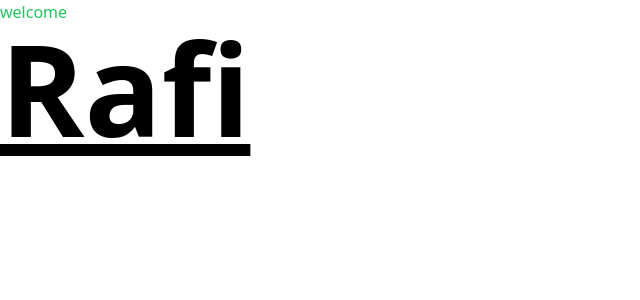
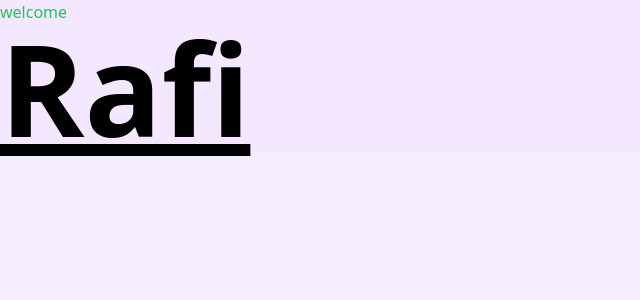
Before and after one commit to RafiAriel/RafiAriel-E-commerce, a Nuxt app: page /temp in a window 1280 px wide. Shown: the top 300 px of the page, without its empty margins (0-640 px from the left). Built offline with nearby package versions, Linux system fonts and the light colour scheme.

Commit message:
add global style for project

```diff
--- /dev/null
+++ b/assets/css/globalStyle.css
@@ -0,0 +1,5 @@
+html,
+body {
+  max-width: 1440px;
+  @apply mx-auto bg-purple-100 bg-opacity-80;
+}
--- a/nuxt.config.js
+++ b/nuxt.config.js
@@ -15,7 +15,7 @@ export default {
   },
 
   // Global CSS: https://go.nuxtjs.dev/config-css
-  css: [],
+  css: ["~/assets/css/globalStyle.css"],
 
   // Plugins to run before rendering page: https://go.nuxtjs.dev/config-plugins
   plugins: [],
```
